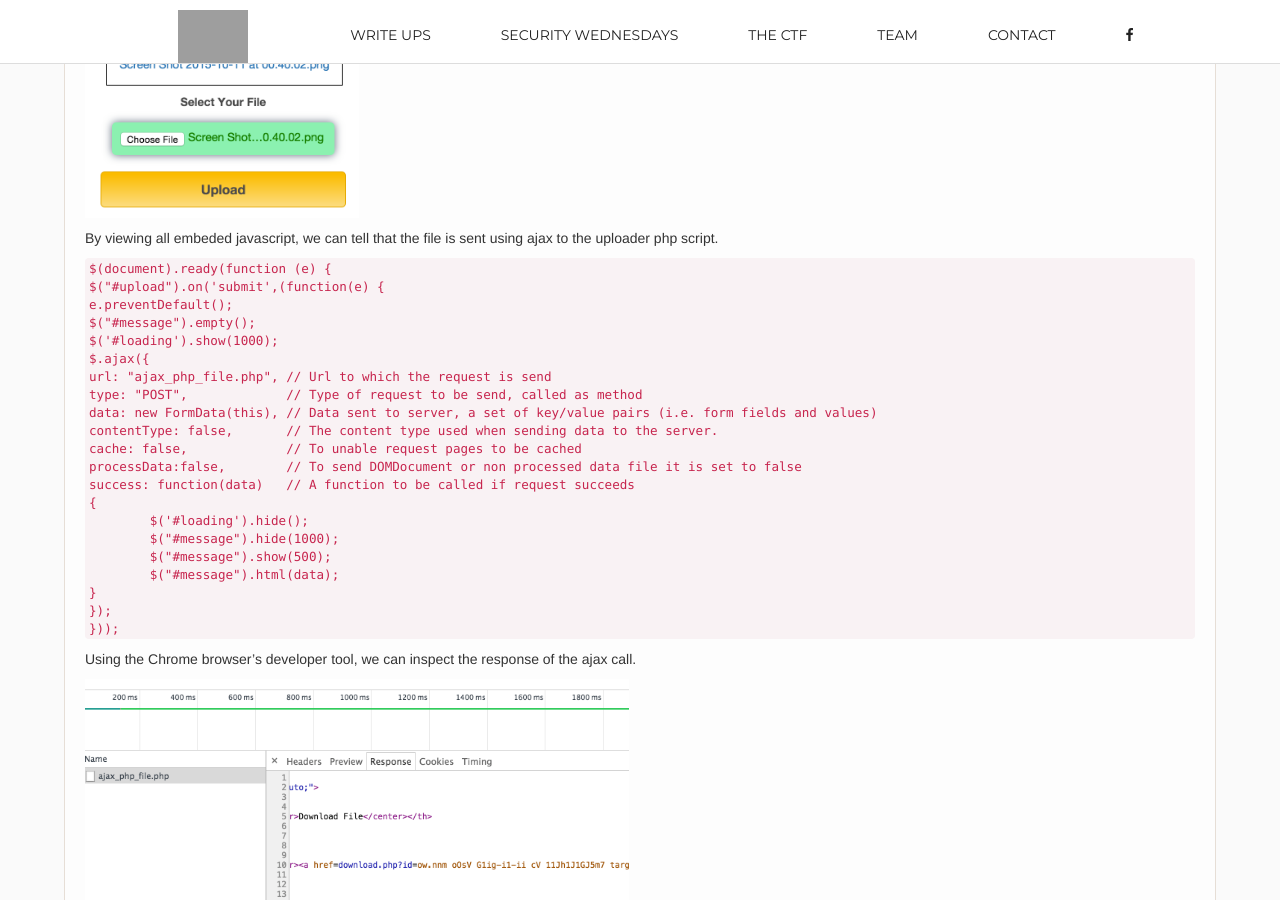
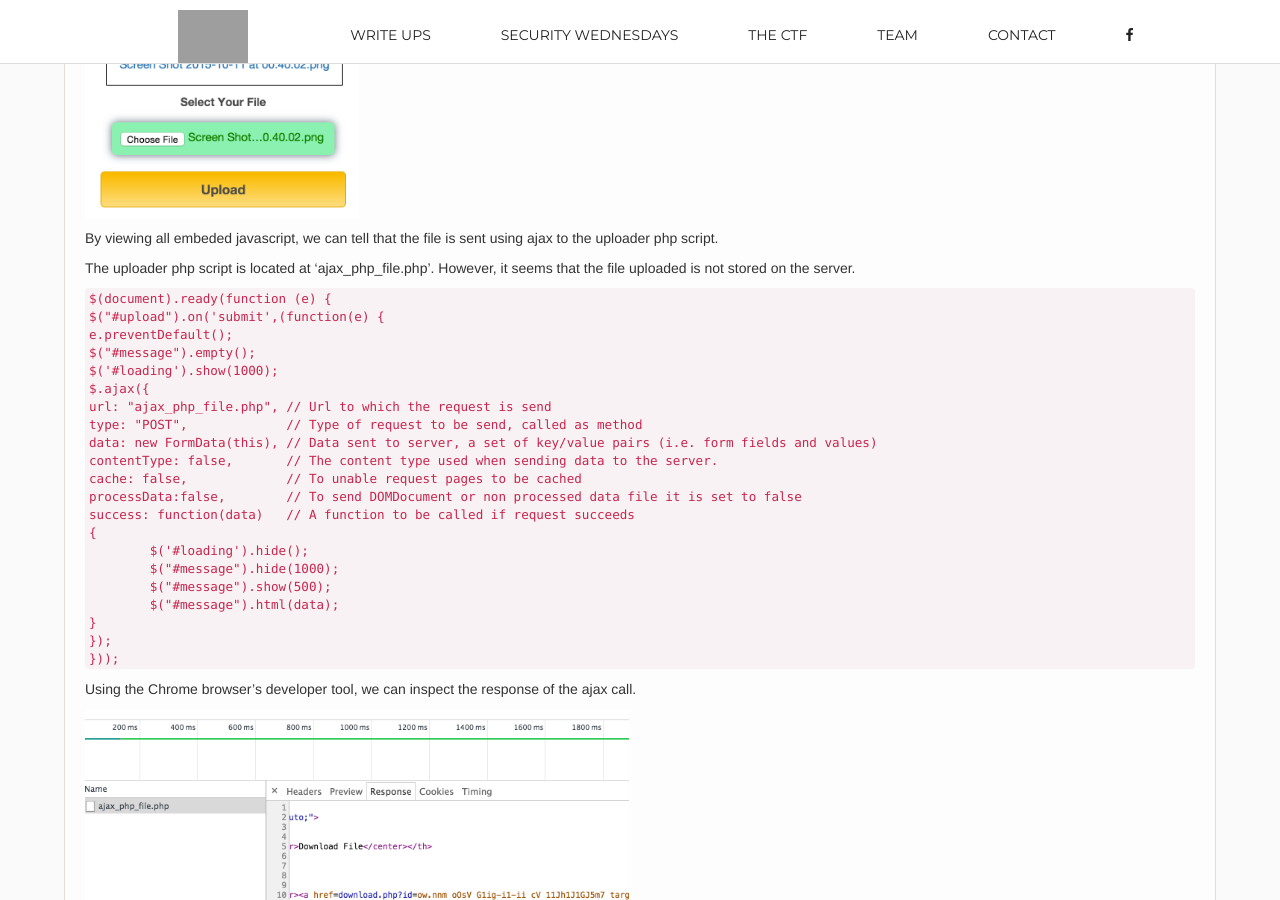
Before and after one commit to NUSGreyhats/write-ups, a Jekyll site: the page built from _posts/2015-10-12-ASISCTF-Final-2015-Ultra-Compression-(Web-125).md, in a window 1280 px wide and 900 px high, scrolled down 916 px. Built offline with Jekyll 4.4.1, drawn with Linux system fonts in a browser that asks for light colours; comment, search, counter and statistics services are not loaded.

```diff
--- a/_posts/2015-10-12-ASISCTF-Final-2015-Ultra-Compression-(Web-125).md
+++ b/_posts/2015-10-12-ASISCTF-Final-2015-Ultra-Compression-(Web-125).md
@@ -24,6 +24,8 @@
 ![]({{site.url|append: site.baseurl}}/img/res/asis/ucs/upload.png){: height="300px" width="auto"}
 
 By viewing all embeded javascript, we can tell that the file is sent using ajax to the uploader php script.
+
+The uploader php script is located at 'ajax_php_file.php'. However, it seems that the file uploaded is not stored on the server.
 
 `$(document).ready(function (e) {
 $("#upload").on('submit',(function(e) {
```
Also changed, not shown: 6 other files.
